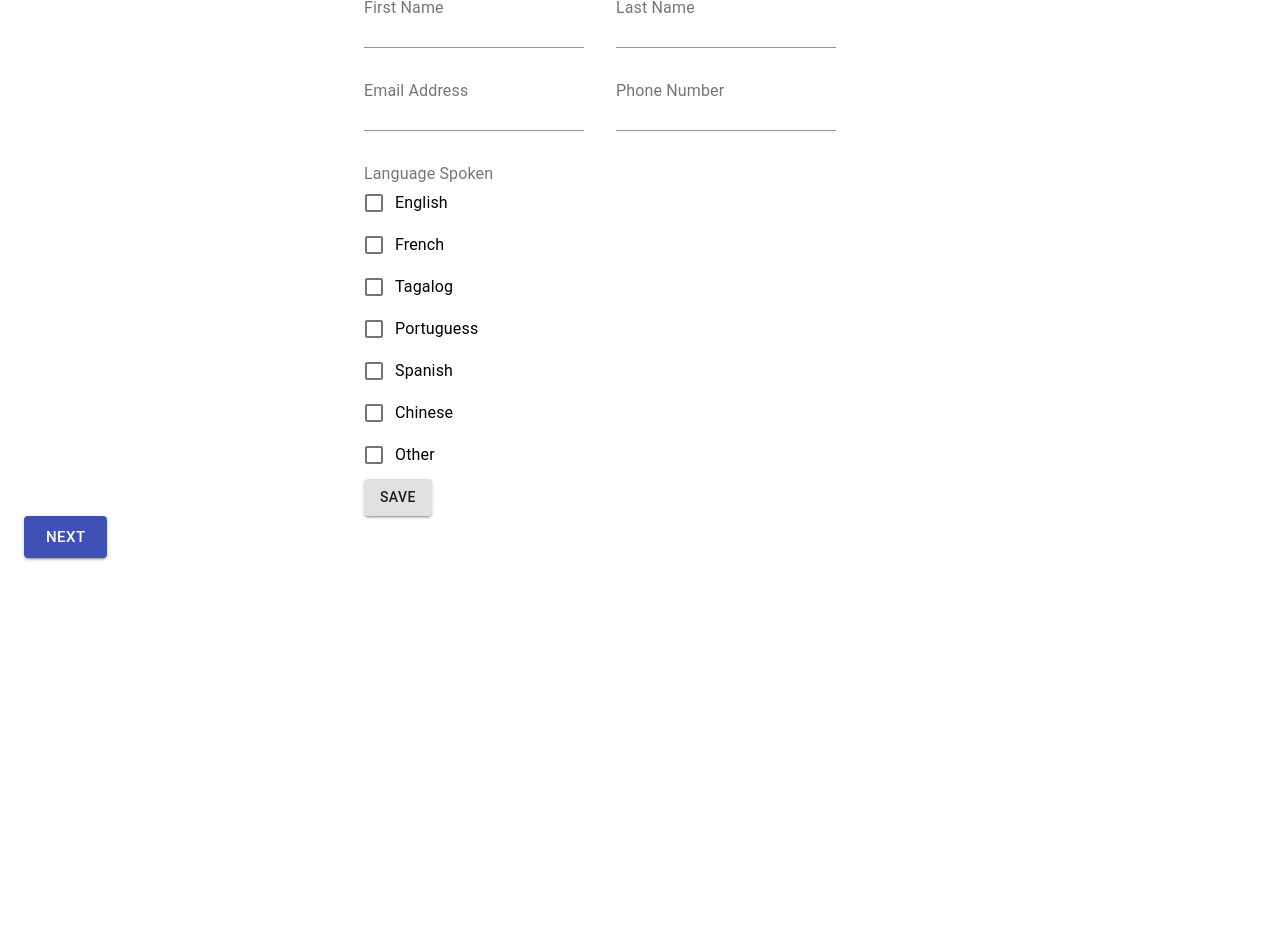
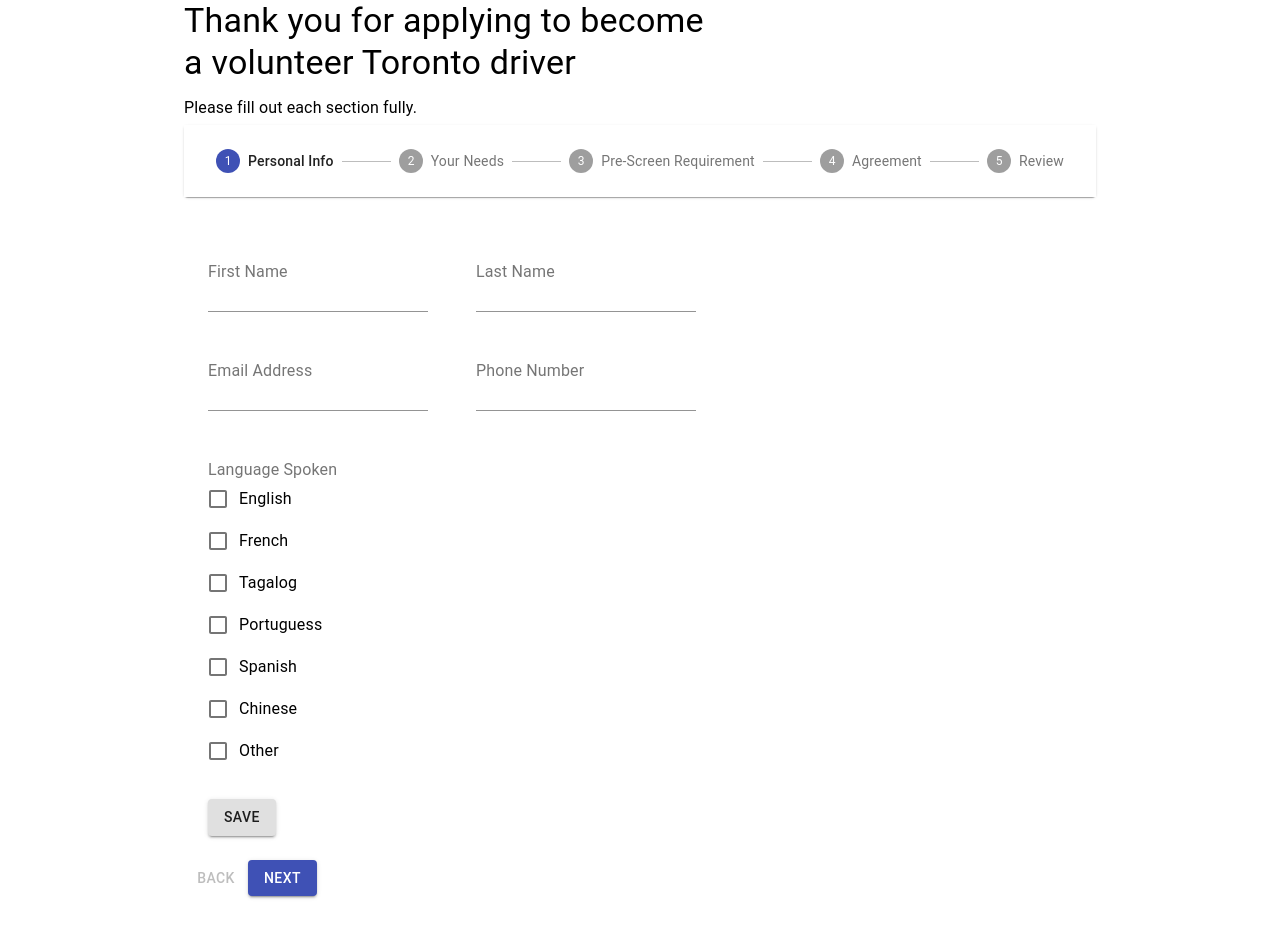
Before and after one commit to diglit/volunteer-toronto-volunteer-drivers-app, a Next.js app in the folder web-client/: page /drivers-registration in a window 1280 px wide. Shown: the top 938 px of the page. Before the commit the page ends 800 px from the top, so only its background shows below. Built offline with nearby package versions, Linux system fonts and the light colour scheme.

Commit message:
implement MUI stepper

```diff
--- a/web-client/src/pages/drivers-registration.tsx
+++ b/web-client/src/pages/drivers-registration.tsx
@@ -1,29 +1,11 @@
 import { Container } from '@material-ui/core';
 import { NextPage } from 'next';
 import Head from 'next/head';
-import React, {useState} from 'react';
+import React from 'react';
 
-import NavigationButtons from 'shared/components/drivers-registration/NavigationButtons';
 import DriversRegistrationCurrentSlide from '../shared/components/drivers-registration/CurrentSlide';
 
 const DriverRegistration: NextPage = () => {
-    //The aim of this page is to facilitate a multipage "form"
-    //For the navigation within registration, the "current slide" is saved in state
-    //The next and previous buttons component will increment and decrement the current slide
-    //Whether the user can navigate, next, previous, or submit, is determined by "current slide"
-    const [currentSlide,setCurrentSlide] = useState(1);
-    const numberOfSlides = 5;
-
-    const nextSlide = (event: React.MouseEvent): void =>{
-        event.stopPropagation();
-        setCurrentSlide(currentSlide + 1);
-    }
-
-    const prevSlide = (event: React.MouseEvent): void =>{
-        event.stopPropagation();
-        setCurrentSlide(currentSlide - 1);
-    }
-
 
     return (
         <>
@@ -31,13 +13,7 @@ const DriverRegistration: NextPage = () => {
                 <title>Register as volunteer driver</title>
             </Head>
             <Container>
-                <DriversRegistrationCurrentSlide currentSlide={currentSlide} />
-                <NavigationButtons
-                currentSlide={currentSlide}
-                numberOfSlides={numberOfSlides}
-                nextSlide={nextSlide}
-                prevSlide={prevSlide}
-                />
+                <DriversRegistrationCurrentSlide />
             </Container>
         </>
     )
--- a/web-client/src/shared/components/drivers-registration/CurrentSlide/index.tsx
+++ b/web-client/src/shared/components/drivers-registration/CurrentSlide/index.tsx
@@ -1,20 +1,23 @@
 import React from 'react';
 
-import PersonalInfoSection from '../PersonalInfo/index';
-import YourNeedsSection from '../YourNeeds/index';
-import PreScreenRequirements from '../PreScreenRequirements/index';
-import AgreementSection from '../Agreement';
-import ReviewSection from '../Review';
+import PersonalInfoSection from 'shared/components/drivers-registration/PersonalInfo';
+import YourNeedsSection from 'shared/components/drivers-registration/YourNeeds';
+import PreScreenRequirements from 'shared/components/drivers-registration/PreScreenRequirements';
+import AgreementSection from 'shared/components/drivers-registration/Agreement';
+import ReviewSection from 'shared/components/drivers-registration/Review';
 
 import { useSelector, useDispatch } from "react-redux";
 import { RootState } from '../../../redux/index';
 import { Agreement, setAgreement, PreScreen, setPreScreen, PersonalInfo, setPersonalInfo } from '../../../redux/driversRegistration';
+import { Box, Typography, AppBar, Button, StepLabel, Step, Stepper, Container, Paper } from '@material-ui/core';
 
-interface Props {
-    currentSlide: number
+
+const getSteps = () => {
+    return ['Personal Info', 'Your Needs', 'Pre-Screen Requirement', 'Agreement', 'Review'];
 }
 
-const DriversRegistrationCurrentSlide = ({ currentSlide }: Props): React.ReactElement => {
+const DriversRegistrationCurrentSlide = (): React.ReactElement => {
+
     /* redux store */
     const dispatch = useDispatch()
     const driversRegistration = useSelector((state: RootState) => state.driversRegistration)
@@ -34,22 +37,94 @@ const DriversRegistrationCurrentSlide = ({ currentSlide }: Props): React.ReactEl
         dispatch(setAgreement(newState))
     };
 
-    //Intention of this component: import the components for
-    //Personal Info Page, etc., then insert into corresponding switch case
-    switch (currentSlide) {
+    const getStepContent = (step: number) => {
+        switch (step) {
+            case 0:
+                return <PersonalInfoSection onSubmit={savePersonalInfo} />;
             case 1:
-            return <PersonalInfoSection onSubmit={savePersonalInfo}/>;
+                return <YourNeedsSection />;
             case 2:
-            return <YourNeedsSection />;
+                return <PreScreenRequirements onSubmit={savePreScreen} />;
             case 3:
-            return <PreScreenRequirements onSubmit={savePreScreen} />;
+                return <AgreementSection onSubmit={saveAgreement} />; //holdover until registration components are made, see case 1
             case 4:
-            return <AgreementSection onSubmit={saveAgreement}/>; //holdover until registration components are made, see case 1
-        case 5:
                 return <ReviewSection />; //holdover until registration components are made, see case 1
             default:
-            return <PersonalInfoSection onSubmit={savePersonalInfo}/>;
+                return 'Unknown step';
         }
     }
 
+    const [activeStep, setActiveStep] = React.useState(0);
+    const steps = getSteps();
+
+    const handleNext = () => {
+        setActiveStep((prevActiveStep) => prevActiveStep + 1);
+        document.body.scrollTop = 0; // For Safari
+        document.documentElement.scrollTop = 0; // For Chrome, Firefox, IE and Opera
+    };
+
+    const handleBack = () => {
+        setActiveStep((prevActiveStep) => prevActiveStep - 1);
+    };
+
+    const handleSubimit = () => {
+        console.log('TODO: submit');
+    };
+
+    return (
+        <Container maxWidth="md">
+            <AppBar color='inherit' elevation={0}>
+                <Container maxWidth="md">
+                    <Typography variant='h4' gutterBottom>
+                        Thank you for applying to become <br />a volunteer Toronto driver
+                        </Typography>
+                    <Typography gutterBottom>
+                        Please fill out each section fully.
+                        </Typography>
+                    <Paper>
+                        <Stepper activeStep={activeStep}>
+                            {steps.map((label) => {
+                                const stepProps: { completed?: boolean } = {};
+                                return (
+                                    <Step key={label} {...stepProps}>
+                                        <StepLabel>{label}</StepLabel>
+                                    </Step>
+                                );
+                            })}
+                        </Stepper>
+                    </Paper>
+                </Container>
+            </AppBar>
+
+            <Box my={30}>
+
+                {getStepContent(activeStep)}
+
+                <div>
+                    <Button
+                        disabled={activeStep === 0}
+                        onClick={handleBack}>
+                        Back
+                    </Button>
+                    {activeStep === steps.length - 1 ? (
+                        <Button
+                            variant="contained"
+                            color="primary"
+                            onClick={handleSubimit}>
+                            Submit
+                        </Button>
+                    ) : (
+                        <Button
+                            variant="contained"
+                            color="primary"
+                            onClick={handleNext}>
+                            Next
+                        </Button>
+                    )}
+                </div>
+            </Box>
+        </Container>
+    );
+}
+
 export default DriversRegistrationCurrentSlide;
--- a/web-client/src/shared/components/drivers-registration/NavigationButtons/index.tsx
+++ /dev/null
@@ -1,47 +0,0 @@
-import React from 'react';
-import Button from '@material-ui/core/Button';
-import ButtonGroup from '@material-ui/core/ButtonGroup';
-
-interface Props {
-    currentSlide: number,
-    numberOfSlides: number,
-    nextSlide(event: React.MouseEvent): void,
-    prevSlide(event: React.MouseEvent): void,
-}
-
-const NavigationButtons = ({
-    currentSlide,
-    numberOfSlides,
-    nextSlide,
-    prevSlide}: Props): React.ReactElement => {
-
-    return (
-        <>
-            <ButtonGroup size="large">
-                {currentSlide > 1
-                &&
-                <Button
-                color="secondary"
-                variant="contained"
-                onClick={prevSlide}
-                >Back
-                </Button>}
-
-                {currentSlide < numberOfSlides
-                &&
-                <Button
-                color="primary"
-                variant="contained"
-                onClick={nextSlide}
-                >Next
-                </Button>}
-
-                {currentSlide === numberOfSlides
-                &&
-                <Button>Submit</Button>}
-            </ButtonGroup>
-        </>
-    )
-}
-
-export default NavigationButtons;
--- a/web-client/src/shared/components/drivers-registration/PersonalInfo/index.tsx
+++ b/web-client/src/shared/components/drivers-registration/PersonalInfo/index.tsx
@@ -4,7 +4,7 @@ import { useForm } from 'react-hook-form';
 import { yupResolver } from '@hookform/resolvers/yup';
 import * as yup from 'yup';
 /** MUI */
-import { Container, Button, Grid } from '@material-ui/core';
+import { Button, Box } from '@material-ui/core';
 /** redux */
 import { PersonalInfo } from '../../../redux/driversRegistration';
 import { useSelector } from 'react-redux';
@@ -25,7 +25,7 @@ const schema = yup.object().shape({
     firstName: yup.string().required(errorMessages.required),
     lastName: yup.string().required(errorMessages.required),
     emailAddress: yup.string().email(errorMessages.email).required(errorMessages.required),
-    phoneNumber: yup.string().matches(/^\d*$/, {message:errorMessages.phone.type}).required(errorMessages.required).length(10,errorMessages.phone.length),
+    phoneNumber: yup.string().matches(/^\d*$/, { message: errorMessages.phone.type }).required(errorMessages.required).length(10, errorMessages.phone.length),
     languagesSpoken: yup.object({
         english: yup.boolean(),
         french: yup.boolean(),
@@ -35,7 +35,7 @@ const schema = yup.object().shape({
         chinese: yup.boolean(),
         other: yup.boolean(),
     })
-    .test('OK', 'Please select at least one language', lan => (lan.english||lan.french||lan.tagalog||lan.portuguese||lan.spanish||lan.chinese||lan.other) as boolean),
+        .test('OK', 'Please select at least one language', lan => (lan.english || lan.french || lan.tagalog || lan.portuguese || lan.spanish || lan.chinese || lan.other) as boolean),
     languageOther: yup.string()
         .when('languagesSpoken', {
             is: (value: { other: boolean; }) => value.other,
@@ -72,11 +72,9 @@ const PersonalInfoSection = ({ onSubmit }: personalInfoPorps): React.ReactElemen
     ]
 
     return (
-        <Container maxWidth="sm">
         <form onSubmit={handleSubmit(onSubmit)}>
-                <Grid container spacing={4}>
-
-                    <Grid item >
+            <Box display='flex'>
+                <Box m={3}>
                     <FormInput
                         formType='textInput'
                         error={errors.firstName}
@@ -85,9 +83,9 @@ const PersonalInfoSection = ({ onSubmit }: personalInfoPorps): React.ReactElemen
                         formLabel='First Name'
                         name='firstName'
                     />
-                    </Grid>
+                </Box>
 
-                    <Grid item >
+                <Box m={3}>
                     <FormInput
                         formType='textInput'
                         error={errors.lastName}
@@ -96,9 +94,11 @@ const PersonalInfoSection = ({ onSubmit }: personalInfoPorps): React.ReactElemen
                         formLabel='Last Name'
                         name='lastName'
                     />
-                    </Grid>
+                </Box>
+            </Box>
 
-                    <Grid item >
+            <Box display='flex'>
+                <Box m={3}>
                     <FormInput
                         formType='textInput'
                         error={errors.emailAddress}
@@ -107,9 +107,9 @@ const PersonalInfoSection = ({ onSubmit }: personalInfoPorps): React.ReactElemen
                         formLabel='Email Address'
                         name='emailAddress'
                     />
-                    </Grid>
+                </Box>
 
-                    <Grid item >
+                <Box m={3}>
                     <FormInput
                         formType='textInput'
                         error={errors.phoneNumber}
@@ -118,9 +118,10 @@ const PersonalInfoSection = ({ onSubmit }: personalInfoPorps): React.ReactElemen
                         formLabel='Phone Number'
                         name='phoneNumber'
                     />
-                    </Grid>
+                </Box>
+            </Box>
 
-                    <Grid item>
+            <Box m={3}>
                 <FormInput
                     formType='checkbox'
                     error={errors.languagesSpoken}
@@ -129,10 +130,10 @@ const PersonalInfoSection = ({ onSubmit }: personalInfoPorps): React.ReactElemen
                     formLabel='Language Spoken'
                     name='languagesSpoken'
                 />
-                    </Grid>
+            </Box>
 
             {otherLanguage &&
-                        <Grid item >
+                <Box m={3}>
                     <FormInput
                         formType='textInput'
                         error={errors.languageOther}
@@ -141,15 +142,13 @@ const PersonalInfoSection = ({ onSubmit }: personalInfoPorps): React.ReactElemen
                         formLabel='Other Language'
                         name='languageOther'
                     />
-                        </Grid>
+                </Box>
             }
-                </Grid>
 
-                <Grid>
+            <Box m={3}>
                 <Button type="submit" variant="contained">SAVE</Button>
-                </Grid>
-            </form>
-        </Container>
+            </Box>
+        </form >
     );
 };
 
```
Also changed, not shown: web-client/src/pages/_document.tsx (+9 -12 lines), web-client/src/shared/components/drivers-registration/Agreement/index.tsx (+7 -14 lines), web-client/src/shared/components/drivers-registration/PreScreenRequirements/index.tsx (+17 -23 lines), web-client/src/shared/components/drivers-registration/Review/index.tsx (+19 -19 lines), web-client/src/shared/components/drivers-registration/YourNeeds/index.tsx (+18 -9 lines), 1 other file (tests, documents, lock files or other folders). Lines whose indentation alone changed are shown as unchanged.
